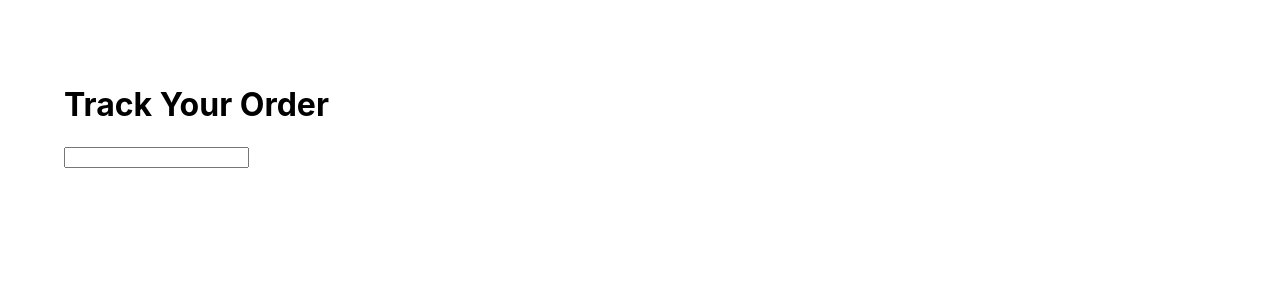
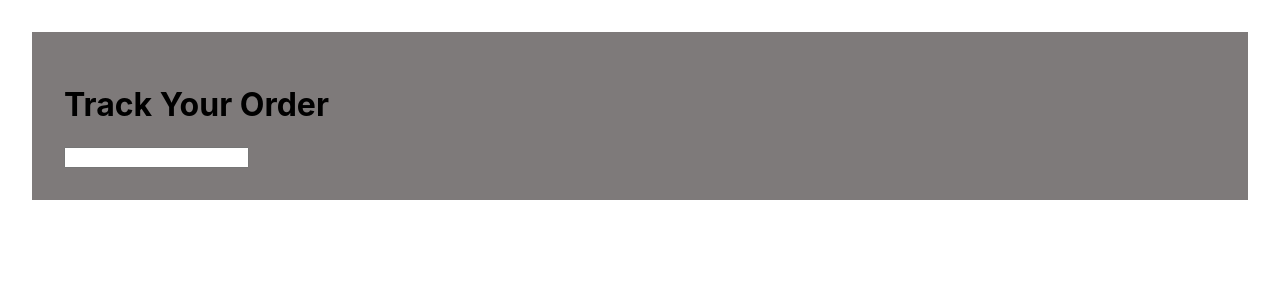
Before and after one commit to Niscolinx/order-tracking, a React (Create React App) app: page / in a window 1280 px wide. Shown: the top 300 px of the page. Built offline with nearby package versions, Linux system fonts and the light colour scheme.

Commit message:
updated the styling

```diff
--- a/src/sass/components/home.scss
+++ b/src/sass/components/home.scss
@@ -1,4 +1,5 @@
 .main{
+    background: rgb(126, 122, 122);
     display: flex;
     flex-direction: column;
     justify-content: center;
```
